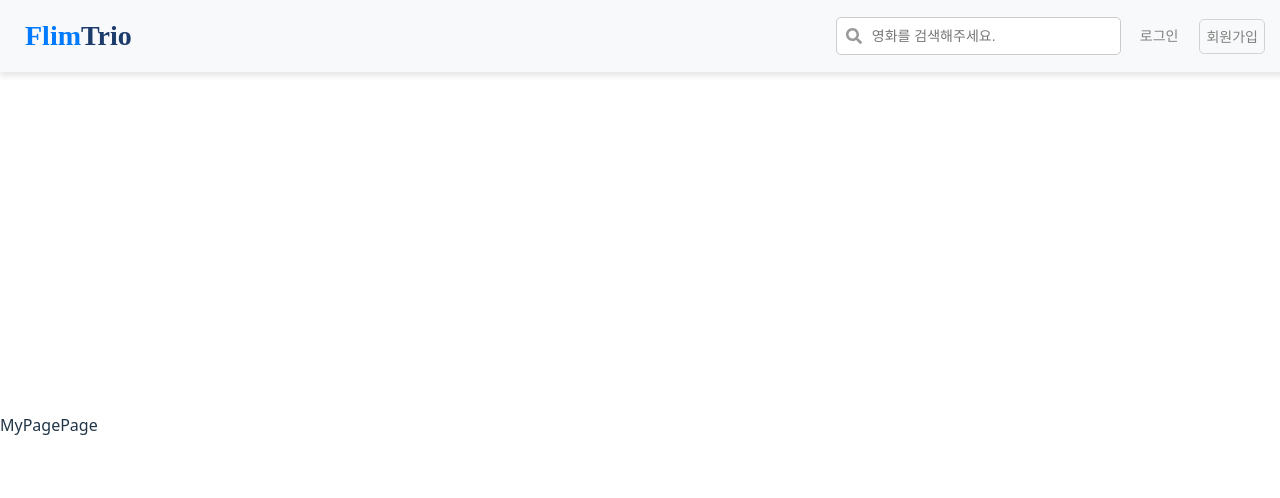
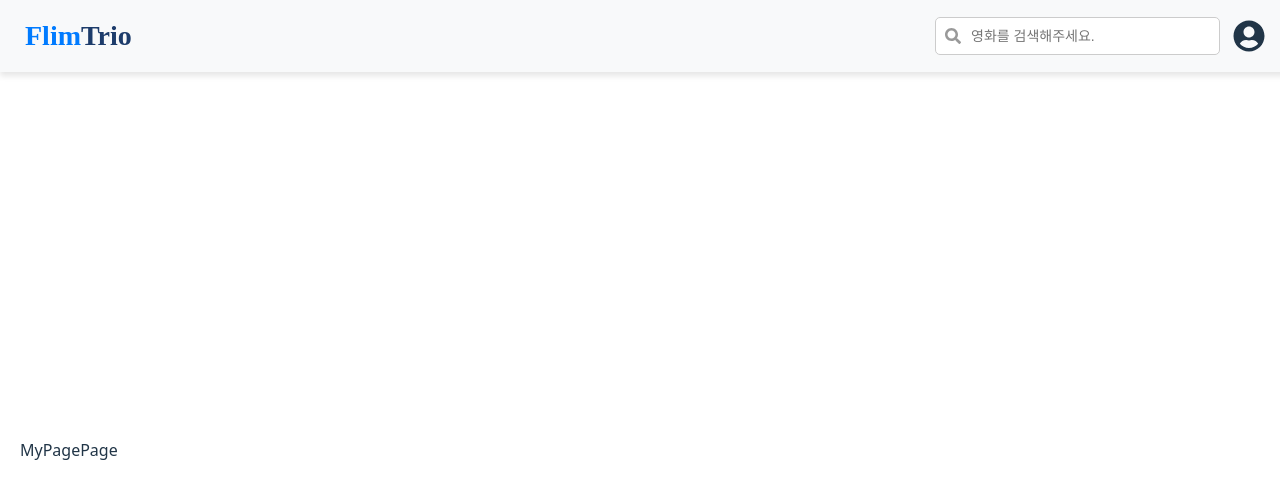
Before and after one commit to 1HO2024/FlimTrio, a React (Vite) app in the folder frontend/frontend/: page /mypage in a window 1280 px wide. Shown: the top 498 px of the page. Built offline with nearby package versions, Linux system fonts and the light colour scheme.

Commit message:
Search -> Detail 영화 정보 props

```diff
--- a/frontend/frontend/src/App.jsx
+++ b/frontend/frontend/src/App.jsx
@@ -9,7 +9,7 @@ function App() {
   return (
     <Router>
       <Header />
-      <div style={{ marginTop: "50px" }}>
+      <div style={{ marginTop: "100px" }}>
         <Routes>
           <Route path="/" element={<HomePage />} />
           <Route path="/mypage" element={<MyPagePage />} />
--- a/frontend/frontend/src/components/common/Header.jsx
+++ b/frontend/frontend/src/components/common/Header.jsx
@@ -6,6 +6,7 @@ import Logo from "../../components/common/Logo";
 import useHeader from "../../hooks/header/useHeader";
 import Search from "../search/Search";
 import "../../style/common/Header.css";
+import { useState } from "react";
 
 Modal.setAppElement("#root");
 
@@ -15,12 +16,24 @@ const Header = () => {
     isLoginModalOpen,
     isSignupModalOpen,
     isTransparent,
+    // 마이페이지 이동 함수
     handleIconClick,
     openLoginModal,
     closeLoginModal,
     openSignupModal,
     closeSignupModal,
   } = useHeader();
+
+  // 드롭다운 메뉴 상태 관리
+  const [isDropdownOpen, setIsDropdownOpen] = useState(false);
+
+  const handleDropdownEnter = () => {
+    setIsDropdownOpen(true);
+  };
+
+  const handleDropdownLeave = () => {
+    setIsDropdownOpen(false);
+  };
 
   return (
     <div className={`header ${isTransparent ? "transparent" : ""}`}>
@@ -35,9 +48,35 @@ const Header = () => {
           </div>
           <div className="userContainer">
             {isLoggedIn ? (
-              <FaUserCircle className="userIcon" onClick={handleIconClick} />
+              <div
+                className="userIconContainer"
+                onMouseEnter={handleDropdownEnter}
+                onMouseLeave={handleDropdownLeave}
+              >
+                <FaUserCircle className="userIcon" />
+                {/* 드롭다운 메뉴 */}
+                {isDropdownOpen && (
+                  <div className="dropdownMenu">
+                    <div
+                      className="dropdownItem"
+                      onClick={handleIconClick}
+                      style={{ cursor: "pointer" }}
+                    >
+                      MY
+                    </div>
+                    <div
+                      className="dropdownItem"
+                      style={{
+                        cursor: "pointer",
+                      }}
+                    >
+                      로그아웃
+                    </div>
+                  </div>
+                )}
+              </div>
             ) : (
-              <div>
+              <div className="HeaderText">
                 <div onClick={openLoginModal} className="HeaderTextItem">
                   로그인
                 </div>
--- a/frontend/frontend/src/components/search/Search.jsx
+++ b/frontend/frontend/src/components/search/Search.jsx
@@ -1,4 +1,3 @@
-import { Link } from "react-router-dom";
 import { FaSearch } from "react-icons/fa";
 import useSearch from "../../hooks/search/useSearch";
 import "../../style/search/Search.css";
@@ -10,8 +9,8 @@ const Search = () => {
     isOpen,
     handleSearchChange,
     handleSearchSubmit,
-    handleResultClick,
     searchRef,
+    handleResultClickWithState,
   } = useSearch();
 
   return (
@@ -32,13 +31,12 @@ const Search = () => {
           {searchResults.length > 0 ? (
             searchResults.map((result, index) => (
               <li key={index} className="searchResultItem">
-                <Link
-                  to={`/detail/${result.id}`}
+                <span
                   className="searchLink"
-                  onClick={handleResultClick}
+                  onClick={() => handleResultClickWithState(result)} // 클릭 시 상태 전달
                 >
                   {result.name}
-                </Link>
+                </span>
               </li>
             ))
           ) : (
--- a/frontend/frontend/src/hooks/header/useHeader.js
+++ b/frontend/frontend/src/hooks/header/useHeader.js
@@ -2,7 +2,7 @@ import { useState, useEffect } from "react";
 import { useNavigate } from "react-router-dom";
 
 const useHeader = () => {
-  const [isLoggedIn, setIsLoggedIn] = useState(false);
+  const [isLoggedIn, setIsLoggedIn] = useState(true);
   const [isLoginModalOpen, setIsLoginModalOpen] = useState(false);
   const [isSignupModalOpen, setIsSignupModalOpen] = useState(false);
   const [isTransparent, setIsTransparent] = useState(false);
--- a/frontend/frontend/src/hooks/search/useSearch.js
+++ b/frontend/frontend/src/hooks/search/useSearch.js
@@ -1,10 +1,12 @@
 import { useState, useEffect, useRef } from "react";
+import { useNavigate } from "react-router-dom";
 
 const useSearch = () => {
   const [searchTerm, setSearchTerm] = useState("");
   const [searchResults, setSearchResults] = useState([]);
   const [isOpen, setIsOpen] = useState(false);
   const searchRef = useRef(null);
+  const navigate = useNavigate();
 
   const handleSearchChange = (event) => {
     const value = event.target.value;
@@ -36,6 +38,12 @@ const useSearch = () => {
     setIsOpen(false);
   };
 
+  // 디테일 페이지에 검색한 영화 정보 넘김
+  const handleResultClickWithState = (result) => {
+    navigate(`/detail/${result.id}`, { state: { result } });
+    handleResultClick();
+  };
+
   useEffect(() => {
     const handleClickOutside = (event) => {
       if (searchRef.current && !searchRef.current.contains(event.target)) {
@@ -56,6 +64,7 @@ const useSearch = () => {
     handleSearchChange,
     handleSearchSubmit,
     handleResultClick,
+    handleResultClickWithState,
     searchRef,
   };
 };
--- a/frontend/frontend/src/page/detail/DetailPage.jsx
+++ b/frontend/frontend/src/page/detail/DetailPage.jsx
@@ -1,5 +1,14 @@
+import { useLocation } from "react-router-dom";
+
 const DetailPage = () => {
-  return <div>DetailPage</div>;
+  const location = useLocation();
+  const { result } = location.state || {};
+
+  return (
+    <div>
+      <h1>{result.name}</h1>
+    </div>
+  );
 };
 
 export default DetailPage;
--- a/frontend/frontend/src/page/mypage/MyPagePage.jsx
+++ b/frontend/frontend/src/page/mypage/MyPagePage.jsx
@@ -1,5 +1,7 @@
+// margin-left : 20px
+import "../../style/mypage/MyPagePage.css";
 const MyPagePage = () => {
-  return <div>MyPagePage</div>;
+  return <div className="MyPage">MyPagePage</div>;
 };
 
 export default MyPagePage;
--- a/frontend/frontend/src/style/common/Header.css
+++ b/frontend/frontend/src/style/common/Header.css
@@ -49,10 +49,12 @@
 
 .userContainer div {
   display: flex;
-  gap: 15px;
   font-size: 14px;
 }
 
+.HeaderText {
+  gap: 15px;
+}
 .HeaderTextItem {
   display: block;
   padding: 6px;
@@ -108,3 +110,34 @@
   align-items: center;
   z-index: 9999;
 }
+
+
+/* 드롭다운 css */
+.userIconContainer {
+  position: relative;
+}
+
+.dropdownMenu {
+  position: absolute;
+  top: 35px;
+  right: 0;
+  background-color: white;
+  border: 1px solid lightgray;
+  border-radius: 2px;
+  width: 180px;
+  z-index: 1001;
+  display: flex;
+  flex-direction: column;
+}
+
+.dropdownItem {
+  padding: 10px;
+  text-align: center;
+  font-size: 14px;
+  font-weight: 600;
+  color: gray;
+}
+
+.dropdownItem:hover {
+  color: black;
+}
--- a/frontend/frontend/src/style/home/HomePage.css
+++ b/frontend/frontend/src/style/home/HomePage.css
@@ -6,7 +6,6 @@
 
 .homePage > * {
   flex: 0 0 40%;
-  margin-top: 30px;
   display: flex;
   justify-content: flex-start;
   align-items: center;
--- /dev/null
+++ b/frontend/frontend/src/style/mypage/MyPagePage.css
@@ -0,0 +1,3 @@
+.MyPage {
+  margin-left: 20px;
+}
```
